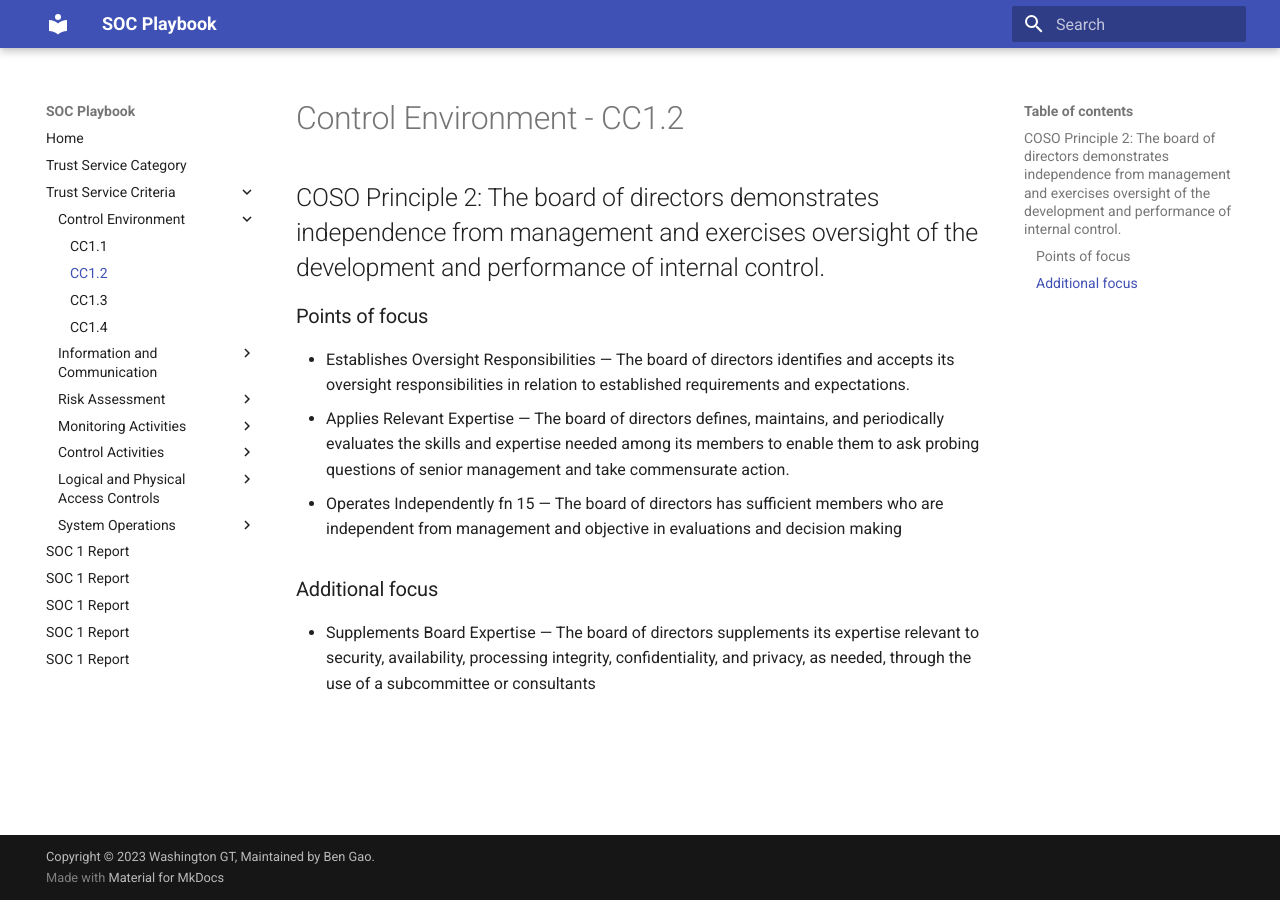
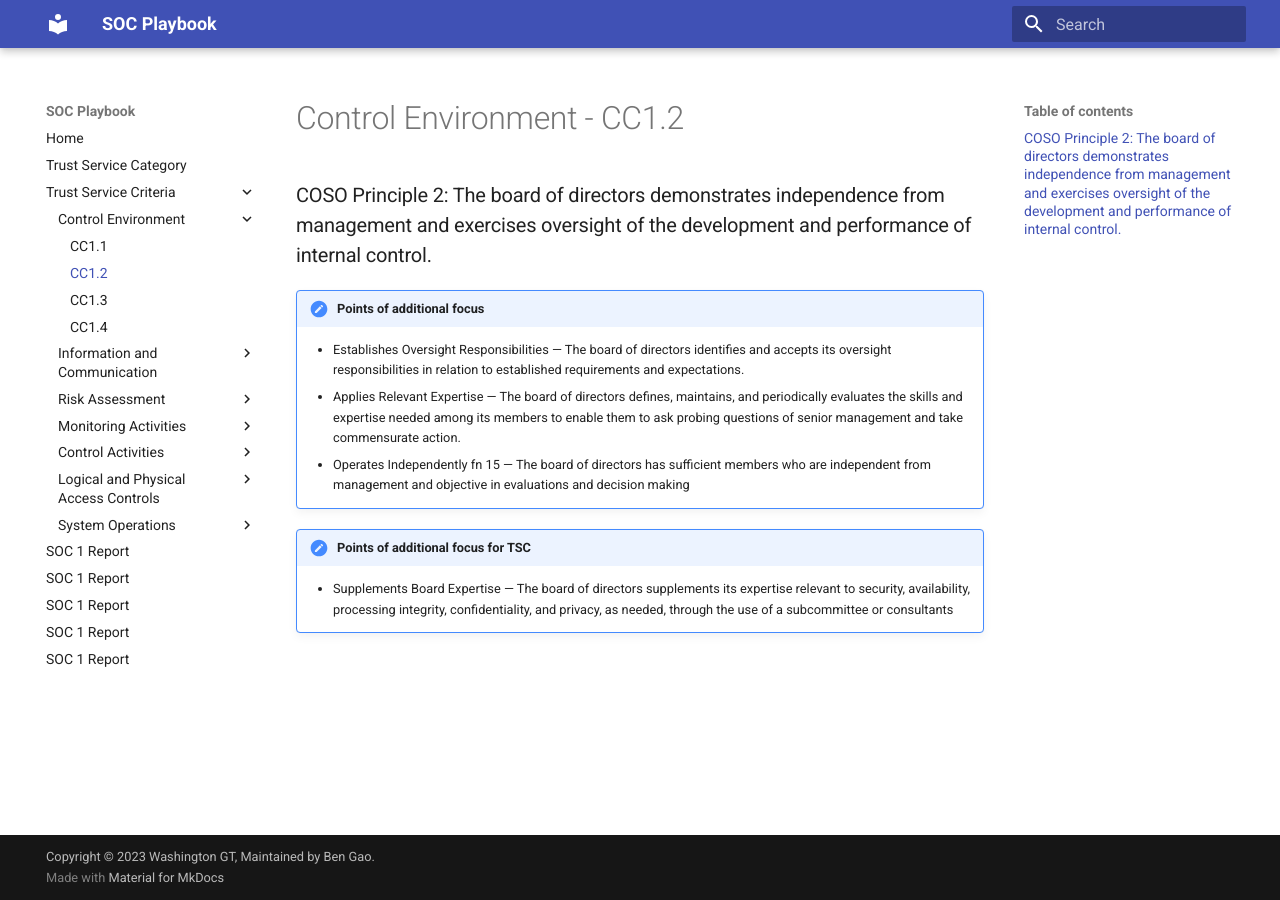
Before and after one commit to WashingtonGT/soc-playbook, an MkDocs documentation site: the page built from docs/tsc/cc1-2.md, in a window 1280 px wide. Built offline with MkDocs 1.6.1 and Material for MkDocs 9.7.7, drawn with Linux system fonts in a browser that asks for light colours.

Commit message:
Update cc1-2.md

```diff
--- a/docs/tsc/cc1-2.md
+++ b/docs/tsc/cc1-2.md
@@ -1,13 +1,13 @@
 #  Control Environment - CC1.2
 
-## COSO Principle 2: The board of directors demonstrates independence from management and exercises oversight of the development and performance of internal control.
+### COSO Principle 2: The board of directors demonstrates independence from management and exercises oversight of the development and performance of internal control.
 
-### Points of focus
+!!! note "Points of additional focus"
 
-- Establishes Oversight Responsibilities — The board of directors identifies and accepts its oversight responsibilities in relation to established requirements and expectations.
-- Applies Relevant Expertise — The board of directors defines, maintains, and periodically evaluates the skills and expertise needed among its members to enable them to ask probing questions of senior management and take commensurate action.
-- Operates Independently fn 15 — The board of directors has sufficient members who are independent from management and objective in evaluations and decision making
+    - Establishes Oversight Responsibilities — The board of directors identifies and accepts its oversight responsibilities in relation to established requirements and expectations.
+    - Applies Relevant Expertise — The board of directors defines, maintains, and periodically evaluates the skills and expertise needed among its members to enable them to ask probing questions of senior management and take commensurate action.
+    - Operates Independently fn 15 — The board of directors has sufficient members who are independent from management and objective in evaluations and decision making
 
-### Additional focus
+!!! note "Points of additional focus for TSC"
 
-- Supplements Board Expertise — The board of directors supplements its expertise relevant to security, availability, processing integrity, confidentiality, and privacy, as needed, through the use of a subcommittee or consultants
+    - Supplements Board Expertise — The board of directors supplements its expertise relevant to security, availability, processing integrity, confidentiality, and privacy, as needed, through the use of a subcommittee or consultants
```
